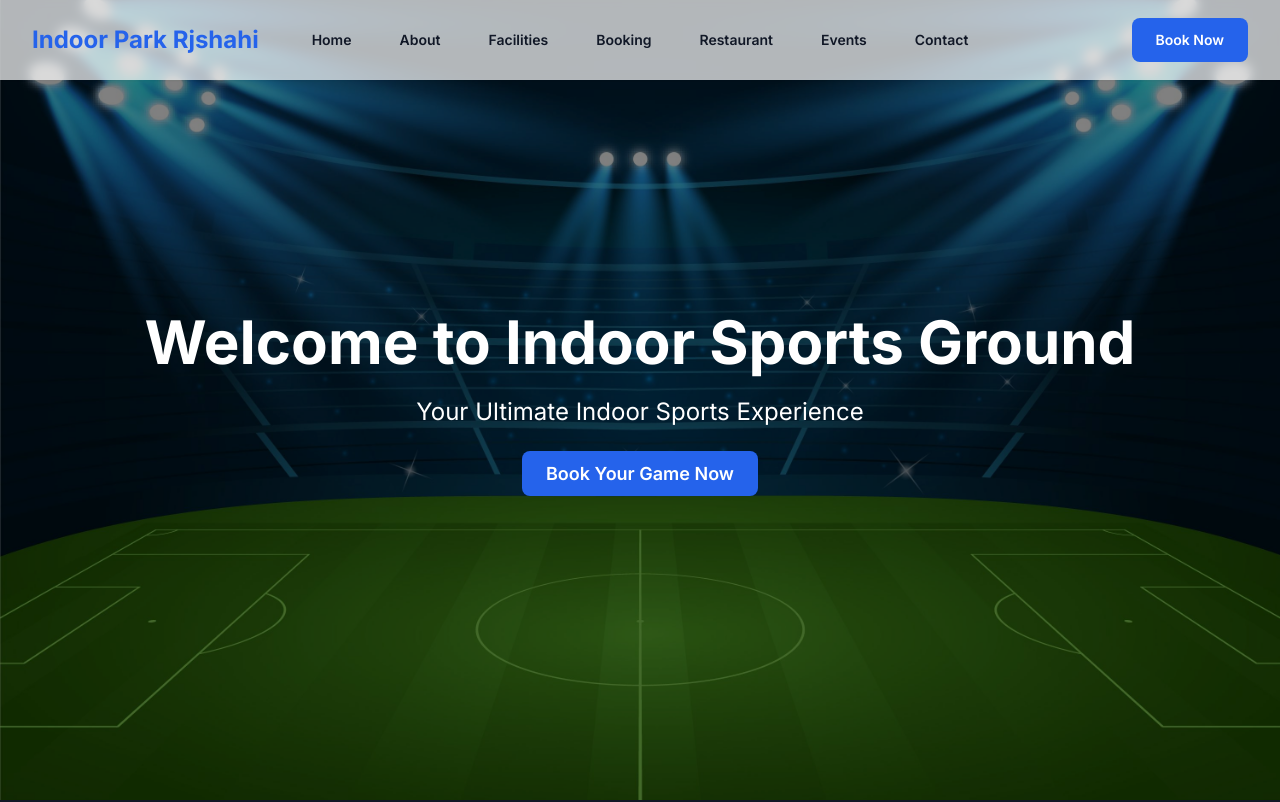
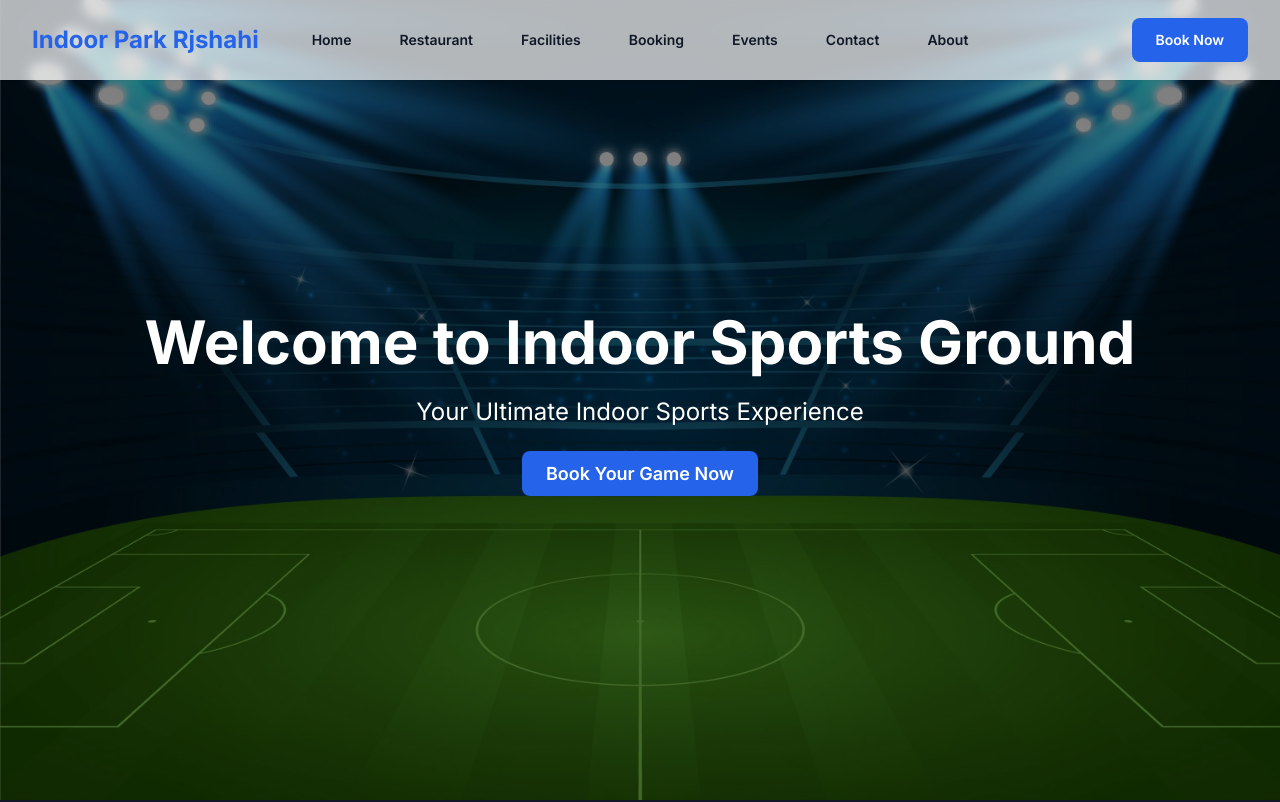
Before and after one commit to ra88ju/indor-playground, a Next.js app: page / in a window 1280 px wide. Shown: the top 802 px of the page. Built offline with nearby package versions, Linux system fonts and the light colour scheme.

Commit message:
Rearrange navigation links in Navigation component: moved 'About' to the end and corrected 'Restaurant' href to '/resturents'.

```diff
--- a/app/components/Navigation.tsx
+++ b/app/components/Navigation.tsx
@@ -6,12 +6,12 @@ import { Bars3Icon, XMarkIcon } from "@heroicons/react/24/outline";
 
 const navigation = [
   { name: "Home", href: "/" },
-  { name: "About", href: "/about" },
+  { name: "Restaurant", href: "/resturents" },
   { name: "Facilities", href: "/facilities" },
   { name: "Booking", href: "/booking" },
-  { name: "Restaurant", href: "/resturents" },
   { name: "Events", href: "/events" },
   { name: "Contact", href: "/contact" },
+  { name: "About", href: "/about" },
 ];
 
 export default function Navigation() {
```
